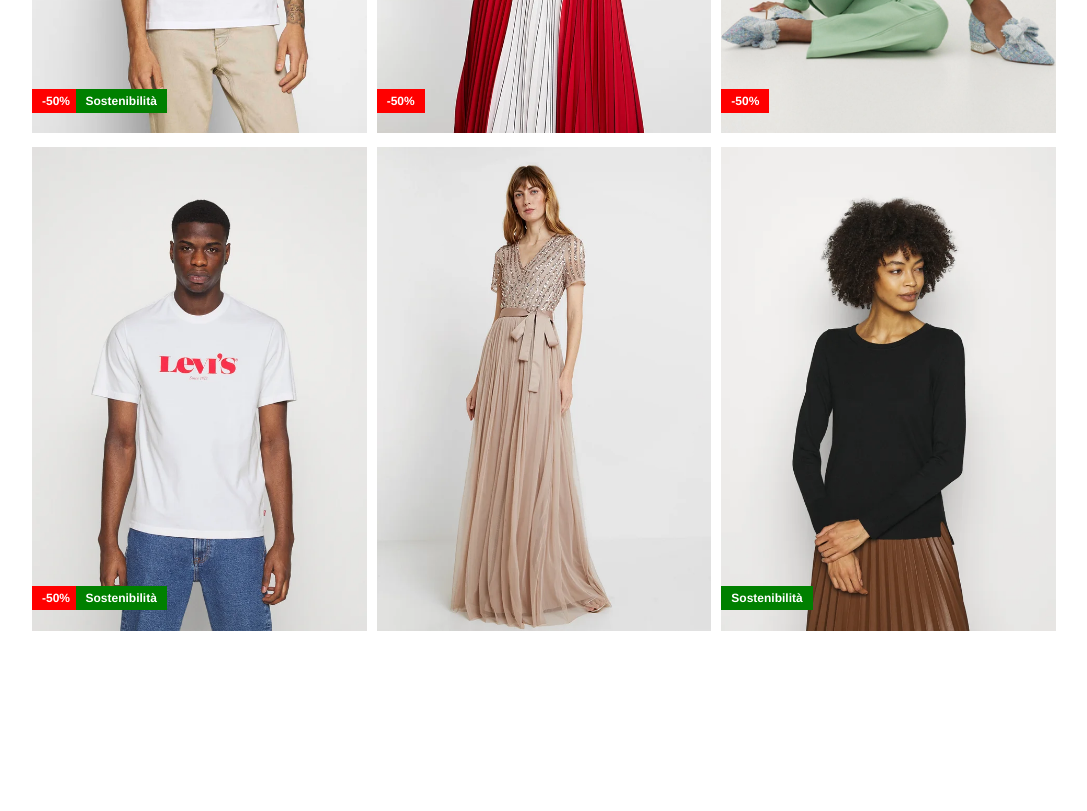
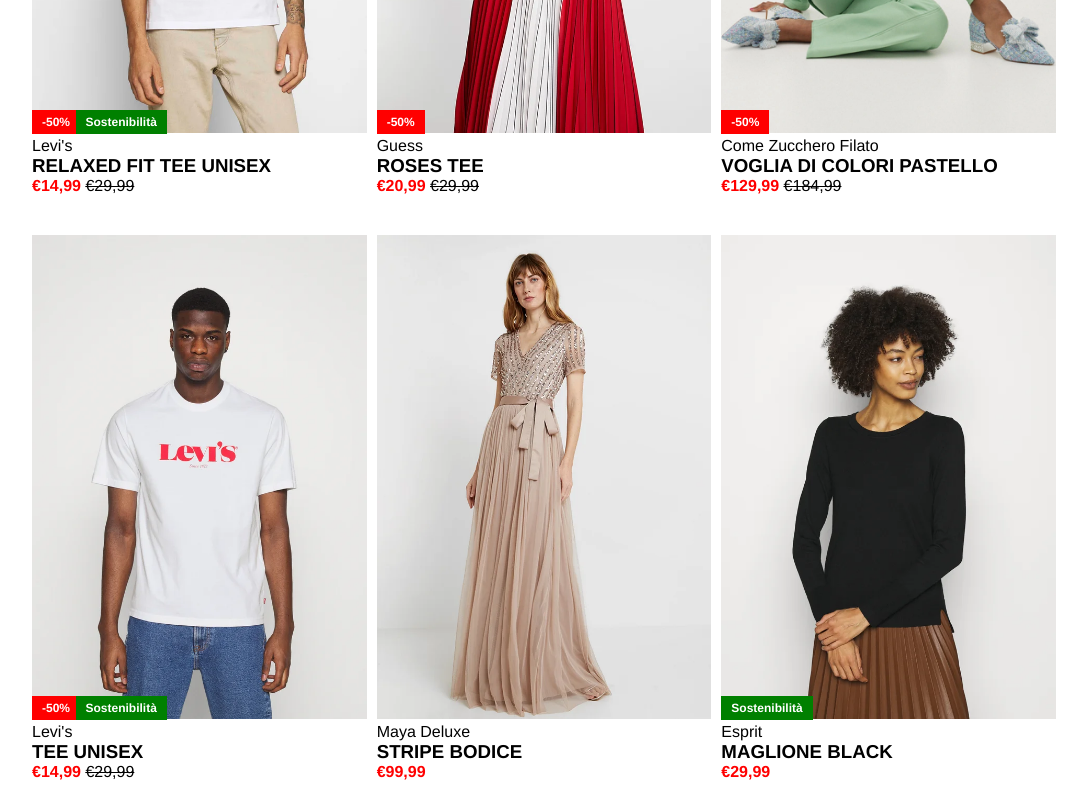
Before and after one commit to Sarasalzano/html-css-boolando, a plain HTML site: page index.html in a window 1280 px wide. Shown: the part 420-1231 px from the top of the page, without its empty margins (96-1183 px from the left). Before the commit the page ends 1055 px from the top, so only its background shows below. Drawn offline with Linux system fonts and the light colour scheme.

Commit message:
esegui etichette discount e descrizione oggetti

```diff
--- a/css/style.css
+++ b/css/style.css
@@ -38,7 +38,7 @@
     height: 150px;
     border: 1px solid black; */
     width: calc((100% / 3) - (20px / 3));
-    position: relative
+    position: relative;
 }
 
 .column img {
@@ -48,6 +48,7 @@
 
 /* etichette */
 
+
 .label-discount {
     background-color: red;
     color: white;
@@ -56,7 +57,7 @@
     font-size: 12px;
     font-weight: bold;
     position: absolute;
-    top:90%;
+    top: 80%;
     left: 0;
 }
 
@@ -68,12 +69,21 @@
     font-size: 12px;
     font-weight: bold;
     position: absolute;
-    top: 90%;
+    top: 80%;
     left: 13%;
 }
 
 #left {
     position: absolute;
-    top: 90%;
+    top: 80%;
     left: 0;
 }
+
+.discount-item {
+    color: red;
+    font-weight: bold;
+}
+
+.descrizione {
+    margin-bottom: 30px;
+}
--- a/index.html
+++ b/index.html
@@ -31,19 +31,42 @@
                 <div class="label-sostenibilita">
                     Sostenibilità
                 </div>
+                <div class="descrizione">
+                    Levi's <br>
+                    <h3>RELAXED FIT TEE UNISEX</h3>
+                    <span class="discount-item">&euro;14,99</span> <s> &euro;29,99 </s>
+                </div>
             </div>
+
+
+
+
             <div class="column">
                 <img src="img/2.webp" alt="vestito donna">
                 <div class="label-discount">
                     -50%
                 </div>
+                   <div class="descrizione">
+                    Guess <br>
+                    <h3>ROSES TEE</h3>
+                    <span class="discount-item">&euro;20,99</span> <s> &euro;29,99 </s>
+                </div>
             </div>
+
+
             <div class="column">
                 <img src="img/3.webp" alt="vestito donna">
                 <div class="label-discount">
                     -50%
                 </div>
+                   <div class="descrizione">
+                    Come Zucchero Filato <br>
+                    <h3>VOGLIA DI COLORI PASTELLO</h3>
+                    <span class="discount-item">&euro;129,99</span> <s> &euro;184,99 </s>
+                </div>
             </div>
+
+
             <div class="column">
                 <img src="img/4.webp" alt="vestito uomo">
                 <div class="label-discount">
@@ -52,14 +75,33 @@
                 <div class="label-sostenibilita">
                     Sostenibilità
                 </div>
+                   <div class="descrizione">
+                    Levi's <br>
+                    <h3>TEE UNISEX</h3>
+                    <span class="discount-item">&euro;14,99</span> <s> &euro;29,99 </s>
+                </div>
             </div>
+
+
             <div class="column">
                 <img src="img/5.webp" alt="vestito donna">
+                   <div class="descrizione">
+                    Maya Deluxe <br>
+                    <h3>STRIPE BODICE</h3>
+                    <span class="discount-item"> &euro;99,99 </span>
+                </div>
             </div>
+
+
             <div class="column">
                 <img src="img/6.webp" alt="vestito donna">
                 <div id="left" class="label-sostenibilita">
                     Sostenibilità
+                </div>
+                   <div class="descrizione">
+                    Esprit <br>
+                    <h3>MAGLIONE BLACK</h3>
+                    <span class="discount-item">&euro;29,99</span>
                 </div>
             </div>
         </div>
```
